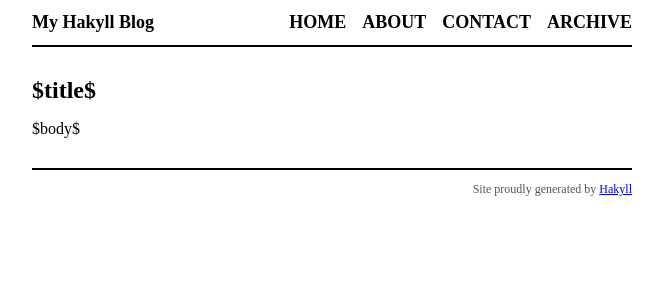
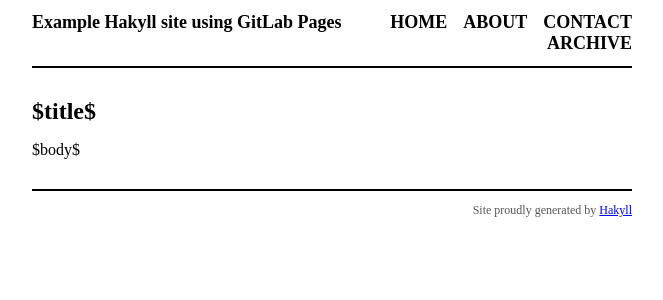
Before and after one commit to stanfordhaskell/cs43, a Python web app: template templates/default.html in a window 1280 px wide. Shown: the top 300 px of the page, without its empty margins (308-971 px from the left). Run offline with Jinja, Linux system fonts and the light colour scheme; the template is opened without the code that fills it, so the values that code supplies are empty.

Commit message:
add GitLab specific title

```diff
--- a/index.html
+++ b/index.html
@@ -1,10 +1,10 @@
 ---
-title: Hello Hakyll
+title: Hello GitLab
 ---
 
 <h2>Welcome</h2>
 
-<img src="/images/haskell-logo.png" style="float: right; margin: 10px;" />
+<img src="/images/haskell-logo.png" style="float: right; margin: 10px;">
 
 <p>Welcome to my blog!</p>
 
--- a/templates/default.html
+++ b/templates/default.html
@@ -1,16 +1,14 @@
-<?xml version="1.0" encoding="UTF-8"?>
-<!DOCTYPE html PUBLIC "-//W3C//DTD XHTML 1.0 Strict//EN"
-"http://www.w3.org/TR/xhtml1/DTD/xhtml1-strict.dtd">
-<html xmlns="http://www.w3.org/1999/xhtml" xml:lang="en" lang="en">
+<!DOCTYPE html>
+<html lang="en">
     <head>
-        <meta http-equiv="Content-Type" content="text/html; charset=UTF-8" />
-        <title>My Hakyll Blog - $title$</title>
-        <link rel="stylesheet" type="text/css" href="/css/default.css" />
+        <meta charset="utf-8">
+        <title>Example Hakyll site using GitLab Pages - $title$</title>
+        <link rel="stylesheet" type="text/css" href="/css/default.css">
     </head>
     <body>
         <div id="header">
             <div id="logo">
-                <a href="/">My Hakyll Blog</a>
+                <a href="/">Example Hakyll site using GitLab Pages</a>
             </div>
             <div id="navigation">
                 <a href="/">Home</a>
```
Also changed, not shown: README.md.
